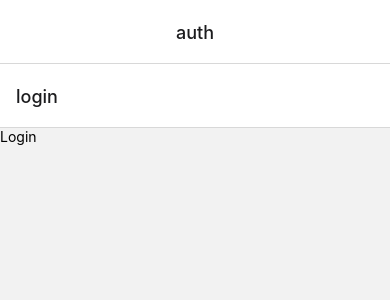
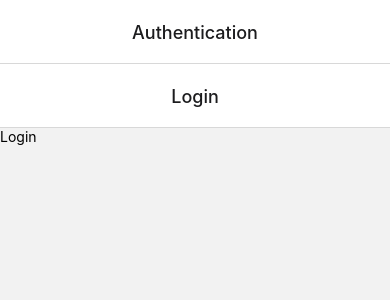
Before and after one commit to Niko1608/Ana_Proyect, a React Native app: screen / in a window 390 px wide. Shown: the top 300 px of the page. Built offline with nearby package versions, Linux system fonts and the light colour scheme.

Commit message:
Organized_Views

```diff
--- a/src/features/auth/router/AuthRouter.tsx
+++ b/src/features/auth/router/AuthRouter.tsx
@@ -2,12 +2,17 @@ import { createNativeStackNavigator } from '@react-navigation/native-stack'
 
 import { AuthRoutes, AuthRoutesProps } from './types'
 import { Login } from '../login'
+import { Register } from '../register'
+import Start from '../start/Start'
 
 const Stack = createNativeStackNavigator<AuthRoutesProps>()
 
 const AuthRouter = () => (
   <Stack.Navigator>
-    <Stack.Screen name={AuthRoutes.Login} component={Login} />
+    <Stack.Screen name={AuthRoutes.Login} component={Login} options={{title: 'Login',headerTitleAlign: 'center'}}/>
+    <Stack.Screen name={AuthRoutes.Register} component={Register} options={{title: 'Register',headerTitleAlign: 'center'}} />
+    <Stack.Screen name={AuthRoutes.Start} component={Start} options={{title: 'Start',headerTitleAlign: 'center'}}/>
+
   </Stack.Navigator>
 )
 
--- a/src/features/auth/router/types.ts
+++ b/src/features/auth/router/types.ts
@@ -6,11 +6,13 @@ import { AdminRoutes, AppNavigation } from './../../router/types'
 export enum AuthRoutes {
   Login = 'login',
   Register = 'register',
+  Start = 'start',
 }
 
 export type AuthRoutesProps = {
   login: undefined
   register: undefined
+  start: undefined
 }
 
 export type AuthNavigation<CurrentRoute extends keyof AuthRoutesProps> =
--- /dev/null
+++ b/src/features/auth/start/index.tsx
@@ -0,0 +1,5 @@
+import { Text } from 'react-native'
+
+export const Start = () => {
+  return <Text>Start</Text>
+}
--- a/src/features/router/AppRouter.tsx
+++ b/src/features/router/AppRouter.tsx
@@ -21,12 +21,12 @@ const AppRouter = () => (
       <Stack.Screen
         name={AdminRoutes.Auth}
         component={AuthRouter}
-        options={{ headerTitleAlign: 'center' }}
+        options={{ title: 'Authentication', headerTitleAlign: 'center' }}
       />
       <Stack.Screen
         name={AdminRoutes.Home}
         component={Home}
-        options={{ headerTitleAlign: 'center' }}
+        options={{ title: 'Home', headerTitleAlign: 'center' }}
       />
     </Stack.Navigator>
   </NavigationContainer>
--- a/src/features/start/index.tsx
+++ /dev/null
@@ -1 +0,0 @@
-export { default } from './Start'
```
Also changed, not shown: src/features/auth/start/Start.tsx (renamed from src/features/start/Start.tsx).
